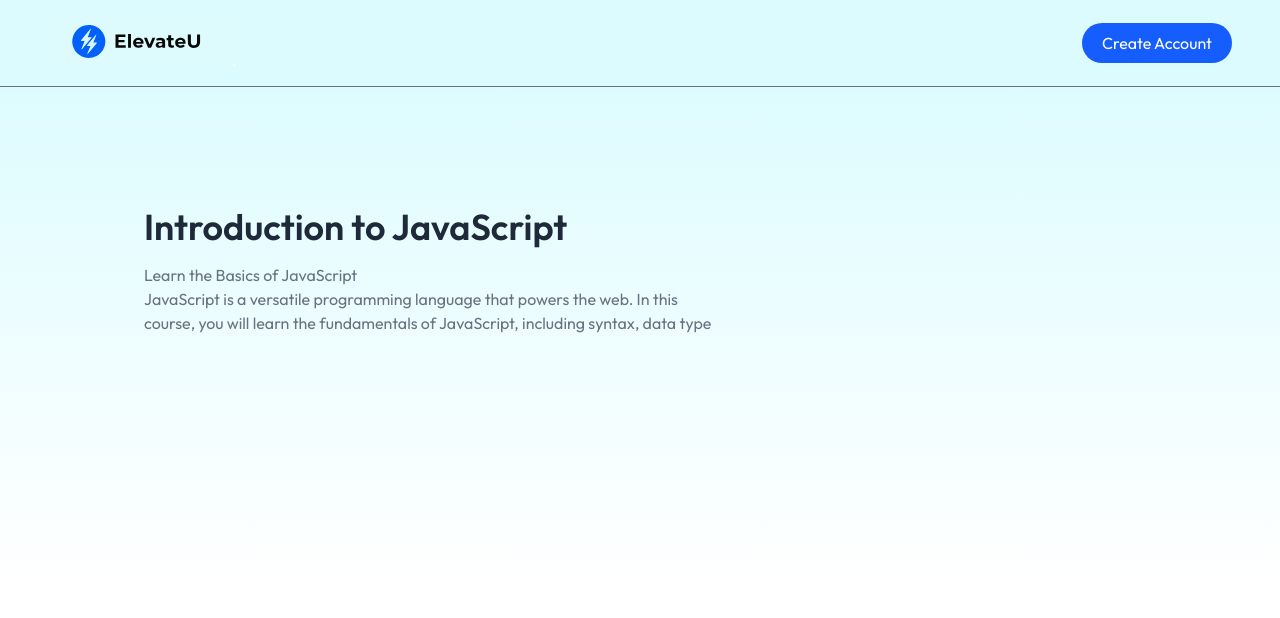
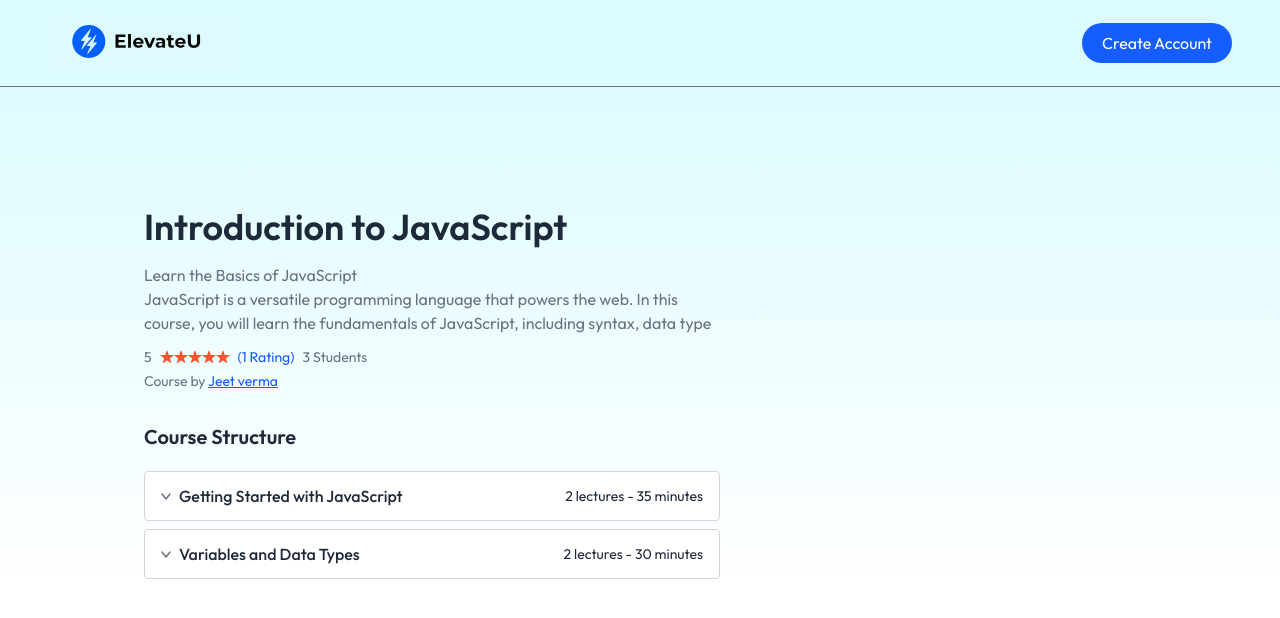
Before and after one commit to Abhijeetkv/ElevateU, a React (Vite) app in the folder frontend/: page /course/605c72efb3f1c2b1f8e4e1a1 in a window 1280 px wide. Shown: the top 618 px of the page. Built offline with nearby package versions, Linux system fonts and the light colour scheme; no server answers.

Commit message:
feat: Enhance CourseCard and CourseDetails components with additional course metrics and improved display

```diff
--- a/frontend/src/components/student/CourseCard.jsx
+++ b/frontend/src/components/student/CourseCard.jsx
@@ -12,7 +12,7 @@ const CourseCard = ({course}) => {
         <img className='w-full' src={course.courseThumbnail} alt="" />
         <div className='p-3 text-left'>
             <h3 className='text-base font-semibold'>{course.courseTitle}</h3>
-            <p className='text-gray-500'>{course.educator.name}</p>
+            <p className='text-gray-500'>Jeet Verma</p>
             <div className='flex items-center space-x-2'>
             <p>{calculateRating(course)}</p>
             <div className='flex'>
--- a/frontend/src/context/AppContext.jsx
+++ b/frontend/src/context/AppContext.jsx
@@ -1,6 +1,7 @@
 import { createContext , useEffect, useState} from "react";
 import { dummyCourses } from "../assets/assets";
 import { useNavigate } from "react-router-dom";
+import humnanizeDuration from 'humanize-duration';
 
 export const AppContext = createContext(null);
 
@@ -30,6 +31,33 @@ export const AppContextProvider = (props) => {
         return totalRating / course.courseRatings.length;
     }
 
+
+    // function to calculate course chapter time
+    const calculateChapterTime = (chapter) => {
+        let time = 0 ;
+        chapter.chapterContent.map((lecture) => time += lecture.lectureDuration)
+        return humnanizeDuration(time * 60 * 1000, { units: ['h', 'm'] });
+    }
+
+    //function to calculate course duration
+    const calculateCourseDuration = (course) => {
+        let time = 0 ;
+
+        course.courseContent.map((chapter) => chapter.chapterContent.map((lecture) => time += lecture.lectureDuration))
+        return humnanizeDuration(time * 60 * 1000, { units: ['h', 'm'] });
+    }
+
+    //function to calculate no. of lectures in course
+    const calculateNoOfLectures = (course) => {
+        let totalLectures = 0 ;
+        course.courseContent.forEach((chapter) => {
+            if(Array.isArray(chapter.chapterContent)){
+                totalLectures += chapter.chapterContent.length;
+            }
+        })
+        return totalLectures;
+    }
+
     useEffect(() => {
         fetchAllCourses()
     },[])
@@ -40,7 +68,10 @@ export const AppContextProvider = (props) => {
         navigate,
         calculateRating,
         isEducator,
-        setIsEducator
+        setIsEducator,
+        calculateChapterTime,
+        calculateCourseDuration,
+        calculateNoOfLectures
     }
 
     return (
--- a/frontend/src/pages/student/CourseDetails.jsx
+++ b/frontend/src/pages/student/CourseDetails.jsx
@@ -2,11 +2,12 @@ import React, { useEffect, useState, useContext } from 'react'
 import { useParams } from 'react-router-dom'
 import { AppContext } from '../../context/AppContext.jsx'
 import Loading from '../../components/student/Loading.jsx'
+import { assets } from '../../assets/assets.js'
 
 const CourseDetails = () => {
   const { id } = useParams()
   const [courseData, setCourseData] = useState(null)
-  const { allCourses } = useContext(AppContext)
+  const { allCourses, calculateRating, calculateChapterTime, calculateCourseDuration, calculateNoOfLectures } = useContext(AppContext)
 
   const fetchCourseData = () => {
     const findCourse = allCourses.find(course => course._id === id)
@@ -41,8 +42,51 @@ const CourseDetails = () => {
         ></p>
 
 
+       {/* review and rating */}
+          <div className='flex items-center space-x-2 pt-3 pb-1 text-sm'>
+              <p>{calculateRating(courseData)}</p>
+                  <div className='flex'>
+                      {[...Array(5)].map((_, i) => (<img key={i} src={i < Math.floor(calculateRating(courseData)) ? assets.star : assets.star_blank} alt='' className='w-3.5 h-3.5' />))}
+                  </div>
+                      <p className='text-blue-600'>({courseData.courseRatings.length} {courseData.courseRatings.length === 1 ? 'Rating' : 'Ratings'})</p>
 
-        {/* review and rating */}
+                      <p>{courseData.enrolledStudents.length} {courseData.enrolledStudents.length > 1 ? 'Students' : 'Student'}</p>
+          </div>
+
+          <p className='text-sm'>Course by <span className='text-blue-600 underline'>Jeet verma</span></p>
+
+          <div className='pt-8 text-gray-800'>
+            <h2 className="text-xl font-semibold">
+              Course Structure
+            </h2>
+
+            <div className="pt-5">
+              {courseData.courseContent.map((chapter, index) => (
+                <div key={index} className='border border-gray-300 bg-white mb-2
+              rounded'>
+                    <div className='flex items-center justify-between px-4 py-3
+              cursor-pointer select-none'>
+                       <div className='flex items-center gap-2'>
+                         <img src={assets.down_arrow_icon} alt="arrow icon" />
+                         <p className='font-medium md:text-base text-sm'>{chapter.
+                         chapterTitle}</p>
+                       </div>
+                       <p className='text-sm md:text-default'>{chapter.chapterContent.
+                       length} lectures - {calculateChapterTime(chapter)}</p>
+                   </div>
+
+                   <div>
+                    <ul>
+                      {chapter.chapterContent.map((lecture, i) => (
+                        <li></li>
+                      ))}
+                    </ul>
+                   </div>
+              </div>
+              ))}
+            </div>
+          </div>
+
       </div>
 
       {/* right column */}
```
